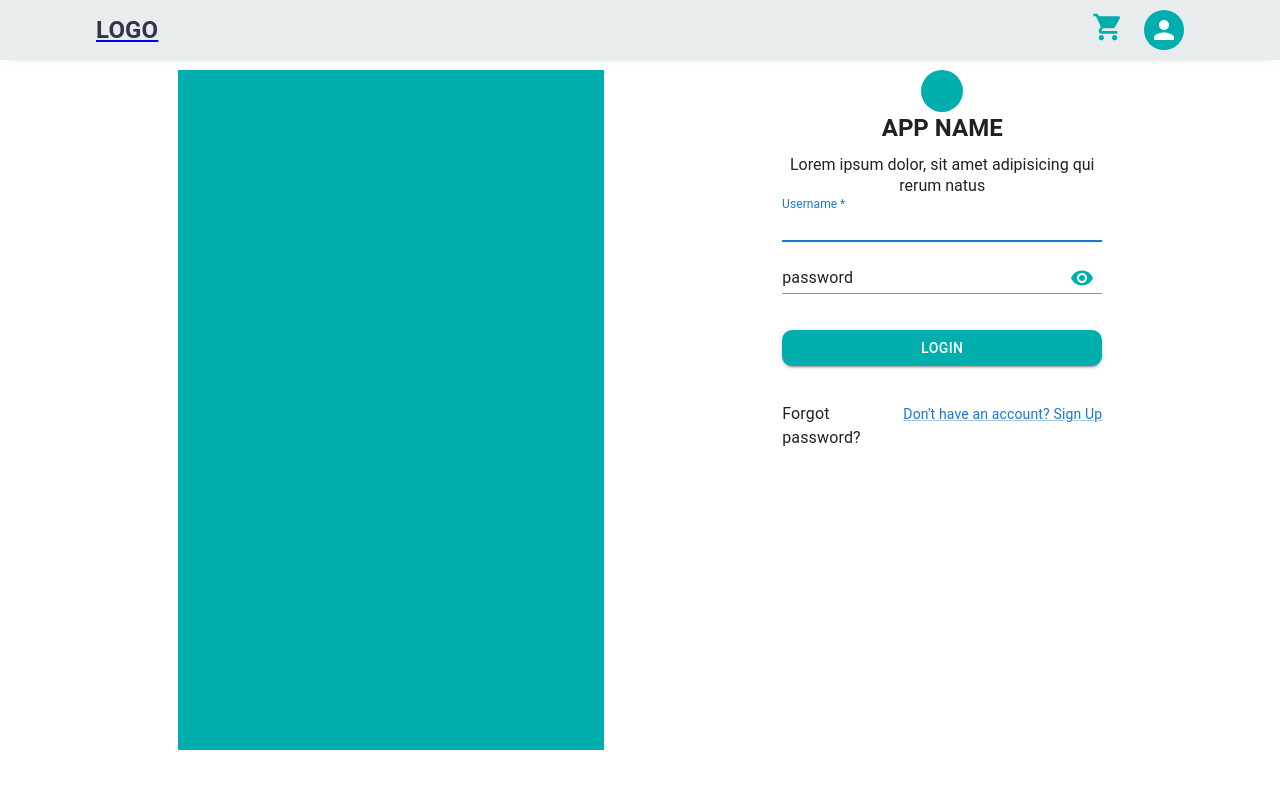
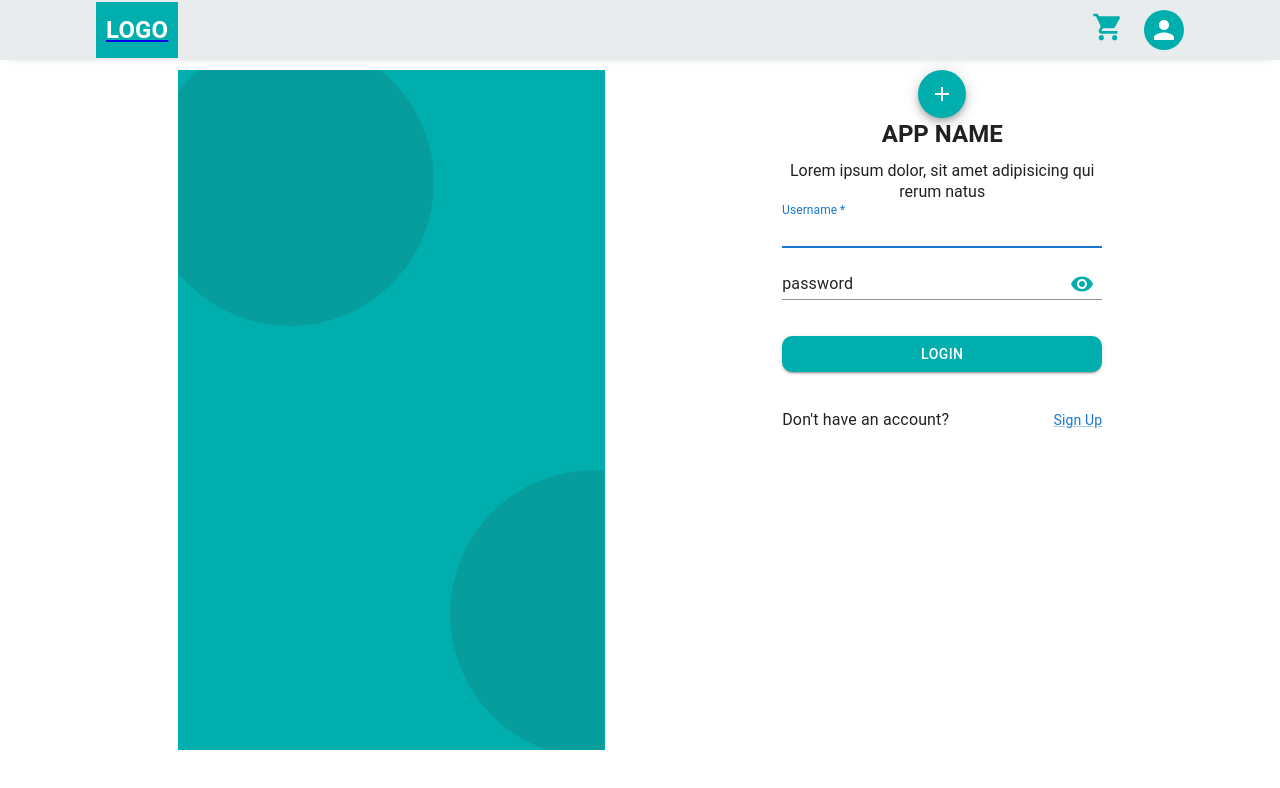
Before and after one commit to Mukesh16407/arba_development_frontend, a React (Vite) app: page /login in a window 1280 px wide. Shown: the top 788 px of the page. Built offline with nearby package versions, Linux system fonts and the light colour scheme.

Commit message:
Fixed Login, Registration and optimise code

```diff
--- a/src/components/Header.jsx
+++ b/src/components/Header.jsx
@@ -19,8 +19,8 @@ export const Header = () => {
   return (
     <header style={{ background: "#e8eced", height: "60px", marginBottom: "10px"}}>
       <nav>
-        <NavLink to="/">
-          <h1>LOGO</h1>
+        <NavLink to="/" >
+          <h1 style={{background: "#00aeae", color: "#fff", padding: "10px"}}>LOGO</h1>
         </NavLink>
         <div className="avtar">
           <NavLink to="/cart">
--- a/src/components/TearmsAndConditions.jsx
+++ b/src/components/TearmsAndConditions.jsx
@@ -1,6 +1,7 @@
-import React, { useEffect, useState } from 'react';
-import { Box, Typography } from '@mui/material';
-import { Button, Dialog, DialogTitle, DialogContent, DialogActions } from '@mui/material';
+import  { useEffect, useState } from 'react';
+import { Typography } from '@mui/material';
+import {  Dialog, DialogTitle, DialogContent, DialogActions } from '@mui/material';
+import { MainButton } from '../pages/Dashborad/MyStore';
 
 export const TermsAndConditions = () => {
     const [dialogOpen, setDialogOpen] = useState(false);
@@ -36,10 +37,10 @@ export const TermsAndConditions = () => {
 </DialogContent>
 <DialogActions sx={{ display: 'flex', justifyContent: 'space-evenly', marginBottom:"20px" }}>
 
-        <Button variant="contained" sx={{ mr: 2, background: "#00aeae", width:"160px"}} onClick={handleCancelTerms}>Cancel</Button>
-        <Button onClick={handleAcceptTerms} variant="contained" sx={{background: "#00aeae",width:"160px"}}>
+        <MainButton variant="contained" sx={{ mr: 2,width:"160px"}} onClick={handleCancelTerms}>Cancel</MainButton>
+        <MainButton onClick={handleAcceptTerms} variant="contained" sx={{width:"160px"}}>
           Accept
-        </Button>
+        </MainButton>
 
       </DialogActions>
 </Dialog>
--- a/src/pages/Auth/Login.jsx
+++ b/src/pages/Auth/Login.jsx
@@ -1,8 +1,8 @@
 import Button from "@mui/material/Button";
 import CssBaseline from "@mui/material/CssBaseline";
 import TextField from "@mui/material/TextField";
-import FormControlLabel from "@mui/material/FormControlLabel";
-import Checkbox from "@mui/material/Checkbox";
+import Fab from "@mui/material/Fab";
+import AddIcon from "@mui/icons-material/Add";
 import Link from "@mui/material/Link";
 import Box from "@mui/material/Box";
 import Grid from "@mui/material/Grid";
@@ -36,8 +36,40 @@ export const Login = () => {
     <div>
       <Grid container component="main" sx={{ justifyContent: "space-evenly" }}>
         <CssBaseline />
-      <Grid item xs={false} sm={4} md={4}>
-        <Box sx={{ background: "#00aeae", width: "100%", height: "85vh" }} />
+        <Grid
+          item
+          xs={false}
+          sm={4}
+          md={4}
+          sx={{ height: "85vh", overflow: "hidden" }}
+        >
+          <Box sx={{ width: "33.4%", position: "absolute" }}>
+            <Box
+              sx={{ background: "#00aeae", width: "100%", height: "85vh" }}
+            />
+          </Box>
+          <Box
+            sx={{
+              background: "#089d9d",
+              width: "36vh",
+              height: "36vh",
+              borderRadius: "50%",
+              position: "relative",
+              right: "2rem",
+              bottom: "2rem",
+            }}
+          />
+          <Box
+            sx={{
+              background: "#089d9d",
+              width: "36vh",
+              height: "36vh",
+              borderRadius: "50%",
+              position: "relative",
+              left: "17rem",
+              top: "7rem",
+            }}
+          />
         </Grid>
 
         <Grid item xs={12} sm={8} md={3} elevation={6} square>
@@ -48,16 +80,19 @@ export const Login = () => {
               alignItems: "center",
             }}
           >
-          <Box
-            sx={{
-              background: "#00aeae",
-              width: "42px",
-              height: "42px",
-              borderRadius: "30px",
-            }}
+            <Fab
+              sx={{ background: "#00aeae" }}
               size="medium"
-          ></Box>
-          <Typography sx={{fontWeight: 700, marginBottom: "10px"}} variant="h5">
+              color="secondary"
+              aria-label="add"
+            >
+              <AddIcon />
+            </Fab>
+
+            <Typography
+              sx={{ fontWeight: 700, marginBottom: "10px" }}
+              variant="h5"
+            >
               APP NAME
             </Typography>
             <Typography
@@ -73,7 +108,7 @@ export const Login = () => {
               component="form"
               noValidate
               onSubmit={handleSubmit}
-            sx={{ display: "flex", flexDirection: "column", gap: "20px" }}
+              sx={{ display: "flex", flexDirection: "column", gap: "20px",width: "100%", }}
             >
               <TextField
                 variant="standard"
@@ -87,7 +122,6 @@ export const Login = () => {
                 autoFocus
               />
 
-
               <Input
                 fullWidth
                 id="password"
@@ -100,15 +134,18 @@ export const Login = () => {
                       onClick={handleClickShowPassword}
                       onMouseDown={handleMouseDownPassword}
                     >
-                    {showPassword ? <VisibilityOff sx={{color: "#00aeae"}} /> : <Visibility sx={{color: "#00aeae"}} />}
+                      {showPassword ? (
+                        <VisibilityOff sx={{ color: "#00aeae" }} />
+                      ) : (
+                        <Visibility sx={{ color: "#00aeae" }} />
+                      )}
                     </IconButton>
                   </InputAdornment>
                 }
               />
 
-
               <Button
-              sx={{ background: "#00aeae", borderRadius: "10px" ,mt: 2 }}
+                sx={{ background: "#00aeae", borderRadius: "10px", mt: 2 }}
                 type="submit"
                 fullWidth
                 variant="contained"
@@ -117,13 +154,11 @@ export const Login = () => {
               </Button>
               <Grid container sx={{ mt: 2, mb: 1 }}>
                 <Grid item xs>
-                <Typography>
-                  Forgot password?
-                </Typography>
+                  <Typography> Don't have an account?</Typography>
                 </Grid>
                 <Grid item>
-                <Link  href="#" variant="body2">
-                  {"Don't have an account? Sign Up"}
+                  <Link href="#" variant="body2">
+                    {" Sign Up"}
                   </Link>
                 </Grid>
               </Grid>
--- a/src/pages/Dashborad/MyStore.jsx
+++ b/src/pages/Dashborad/MyStore.jsx
@@ -1,37 +1,59 @@
-import Stack from '@mui/material/Stack';
-import Button from '@mui/material/Button';
+import Stack from "@mui/material/Stack";
+import Button from "@mui/material/Button";
 import Container from "@mui/material/Container";
 import Box from "@mui/material/Box";
-import { Table, TableHead, TableBody, TableRow, TableCell, Paper } from '@mui/material';
+import {
+  Table,
+  TableHead,
+  TableBody,
+  TableRow,
+  TableCell,
+  Paper,
+  styled,
+} from "@mui/material";
+
+export const MainButton = styled(Button)({
+  background: "#00aeae",
+  borderRadius: 0,
+  "&:hover": {
+    backgroundColor: "#089090",
+  },
+});
+const Products = styled(Button)({
+  width: "100%",
+  backgroundColor: "gray",
+  borderRadius: 0,
+  "&:hover": {
+    backgroundColor: "#5f5e5e",
+  },
+});
 
 const tableCellStyle = {
-    border: '1px solid black',
-    padding: '8px',
-    textAlign: 'center',
+  border: "1px solid black",
+  padding: "8px",
+  textAlign: "center",
 };
 
 export const MyStore = () => {
-
   return (
-    <Container sx={{display: "flex", justifyContent: "center"}}>
-        <Box sx={{width: "80%"}}>
-            <Stack spacing={2} direction="row" sx={{mt : 5}}>
-
-
-
-      <Button sx={{width: "100%", background: "#00aeae",borderRadius: 0}} variant="contained">Categories</Button>
-      <Button sx={{width: "100%", backgroundColor: "gray" ,borderRadius: 0}} variant="contained">Products</Button>
+    <Container sx={{ display: "flex", justifyContent: "center" }}>
+      <Box sx={{ width: "80%" }}>
+        <Stack spacing={2} direction="row" sx={{ mt: 5 }}>
+          <MainButton sx={{ width: "100%" }} variant="contained">
+            Categories
+          </MainButton>
+          <Products variant="contained">Products</Products>
         </Stack>
-    <Stack spacing={2} direction="row" sx={{mt : 5}}>
-    <Button sx={{background: "#00aeae", borderRadius: 0}} variant="contained">Refresh</Button>
-    <Button sx={{background: "#00aeae", borderRadius: 0}} variant="contained">Filter</Button>
-    <Button sx={{background: "#00aeae", borderRadius: 0}} variant="contained">Add</Button>
+        <Stack spacing={2} direction="row" sx={{ mt: 5 }}>
+          <MainButton variant="contained">Refresh</MainButton>
+          <MainButton variant="contained">Filter</MainButton>
+          <MainButton variant="contained">Add</MainButton>
         </Stack>
-    <Box sx={{mt : 2}}>
+        <Box sx={{ mt: 2 }}>
           <Paper>
-      <Table style={{ minWidth: 400 , color:"white"}}>
+            <Table style={{ minWidth: 400, color: "white" }}>
               <TableHead>
-          <TableRow style={{ background: '#1c96c5', color: 'white' }}>
+                <TableRow style={{ background: "#1c96c5", color: "white" }}>
                   <TableCell style={tableCellStyle}>Image</TableCell>
                   <TableCell style={tableCellStyle}>Name</TableCell>
                   <TableCell style={tableCellStyle}>Slug</TableCell>
@@ -43,27 +65,34 @@ export const MyStore = () => {
                   <TableCell style={tableCellStyle}>Image1</TableCell>
                   <TableCell style={tableCellStyle}>Name1</TableCell>
                   <TableCell style={tableCellStyle}>Slug1</TableCell>
-            <TableCell style={tableCellStyle}><Button sx={{color:"black"}}>Edit</Button> | <Button sx={{color:"black"}}> Delete</Button></TableCell>
+                  <TableCell style={tableCellStyle}>
+                    <Button sx={{ color: "black" }}>Edit</Button> |{" "}
+                    <Button sx={{ color: "black" }}> Delete</Button>
+                  </TableCell>
                 </TableRow>
                 <TableRow>
                   <TableCell style={tableCellStyle}>Image2</TableCell>
                   <TableCell style={tableCellStyle}>Name2</TableCell>
                   <TableCell style={tableCellStyle}>Slug2</TableCell>
-            <TableCell style={tableCellStyle}><Button sx={{color:"black"}}>Edit</Button> | <Button sx={{color:"black"}}> Delete</Button></TableCell>
+                  <TableCell style={tableCellStyle}>
+                    <Button sx={{ color: "black" }}>Edit</Button> |{" "}
+                    <Button sx={{ color: "black" }}> Delete</Button>
+                  </TableCell>
                 </TableRow>
                 <TableRow>
                   <TableCell style={tableCellStyle}>Image3</TableCell>
                   <TableCell style={tableCellStyle}>Name3</TableCell>
                   <TableCell style={tableCellStyle}>Slug3</TableCell>
-            <TableCell style={tableCellStyle}><Button sx={{color:"black"}}>Edit</Button> | <Button sx={{color:"black"}}> Delete</Button></TableCell>
+                  <TableCell style={tableCellStyle}>
+                    <Button sx={{ color: "black" }}>Edit</Button> |{" "}
+                    <Button sx={{ color: "black" }}> Delete</Button>
+                  </TableCell>
                 </TableRow>
               </TableBody>
             </Table>
           </Paper>
-
-
         </Box>
       </Box>
     </Container>
-  )
-}
+  );
+};
```
Also changed, not shown: src/pages/Auth/Register.jsx (+40 -12 lines), src/pages/Dashborad/HomeDashboard.jsx (+18 -3 lines), src/pages/Dashborad/MyProfile.jsx (+11 -10 lines). Lines whose indentation alone changed are shown as unchanged.
